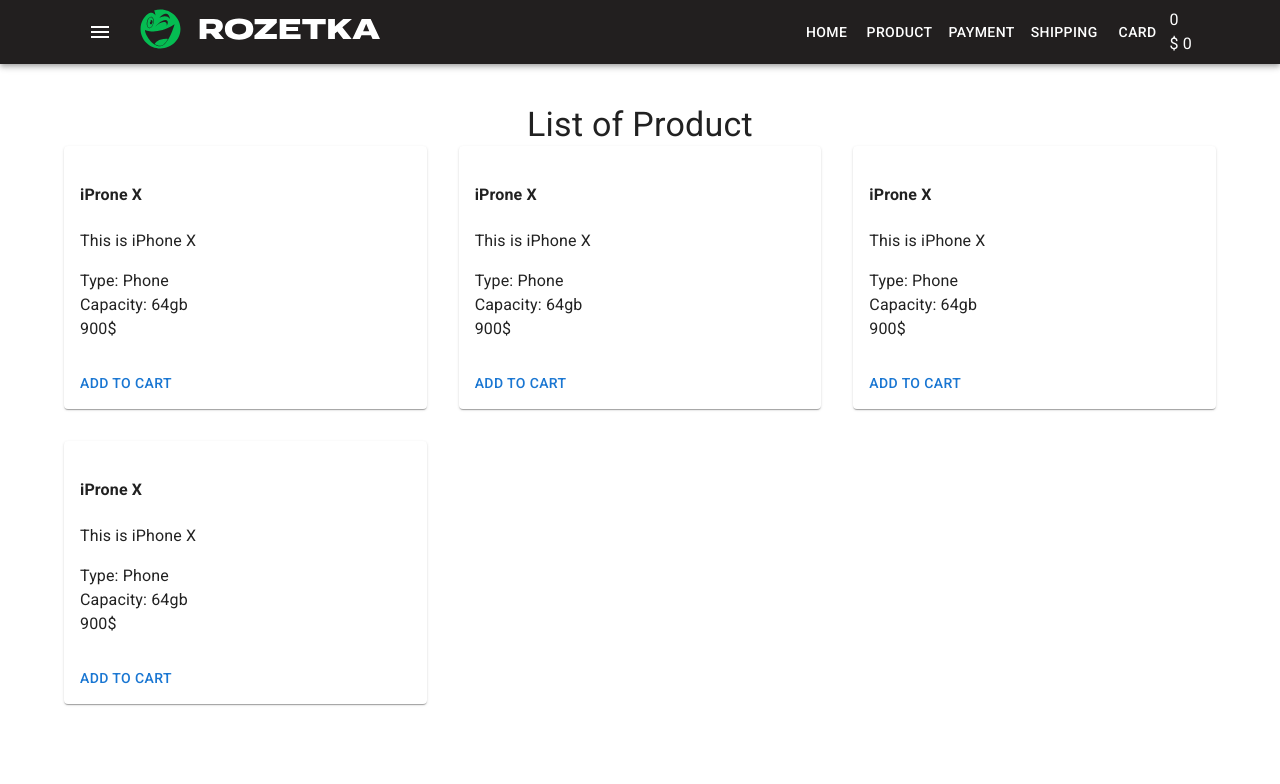
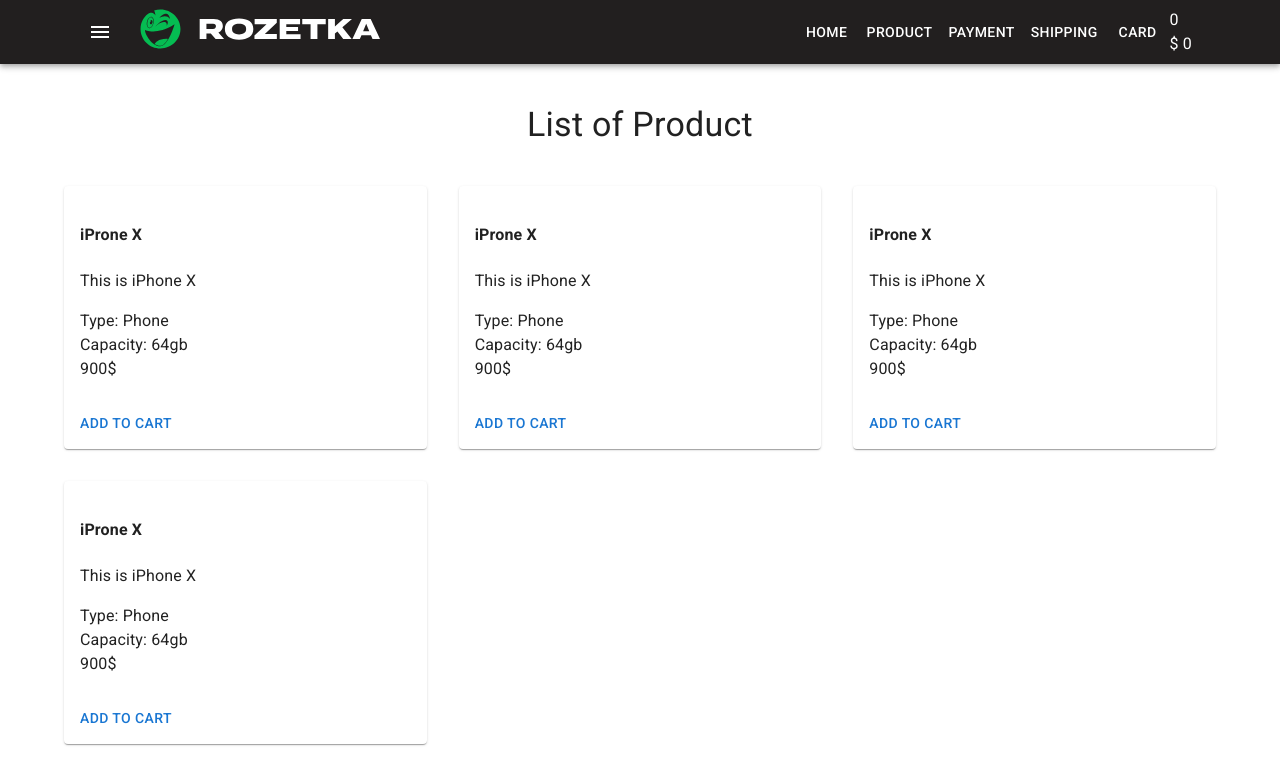
Before and after one commit to NikitOS-1/shop-project, a React (Create React App) app: page / in a window 1280 px wide. Shown: the top 784 px of the page. Built offline with nearby package versions, Linux system fonts and the light colour scheme.

Commit message:
add style

```diff
--- a/src/container/App/App.tsx
+++ b/src/container/App/App.tsx
@@ -8,9 +8,9 @@
 const App = (props: Props) => {
   return (
     <StyledEngineProvider injectFirst>
+      <CssBaseline />
       <Header />
       <Main />
-      <CssBaseline />
     </StyledEngineProvider>
   );
 };
--- /dev/null
+++ b/src/container/Main/Main.scss
@@ -0,0 +1 @@
+.main {}
--- a/src/container/Main/Main.tsx
+++ b/src/container/Main/Main.tsx
@@ -1,10 +1,11 @@
 import Home from "../../pages/Home/Home";
 import Container from "@mui/material/Container";
+import "./Main.scss";
 
 type Props = {};
 const Main = (props: Props) => {
   return (
-    <main style={{ padding: "40px 0" }}>
+    <main className="main">
       <Container>
         <Home />
       </Container>
--- /dev/null
+++ b/src/pages/Home/Home.scss
@@ -0,0 +1,3 @@
+.home {
+    padding: 40px 0;
+}
--- a/src/pages/Home/Home.tsx
+++ b/src/pages/Home/Home.tsx
@@ -1,11 +1,12 @@
 import { Typography } from "@mui/material";
 import ProductsList from "../../components/Products/ProductsList";
+import "./Home.scss";
 
 type Props = {};
 const Home = (props: Props) => {
   return (
     <>
-      <Typography variant="h4" align="center">
+      <Typography variant="h4" align="center" className="home">
         List of Product
       </Typography>
       <ProductsList />
```
